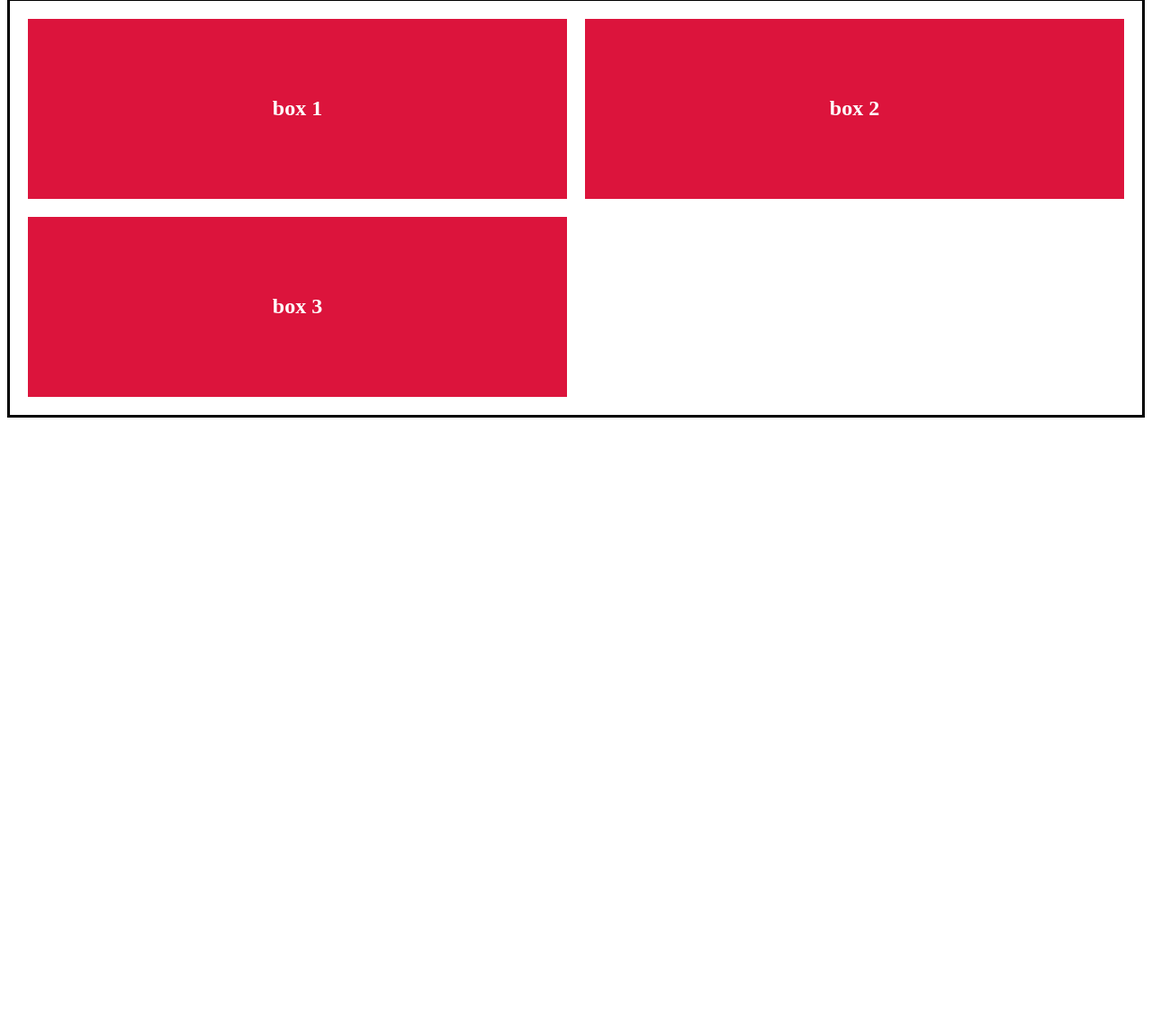
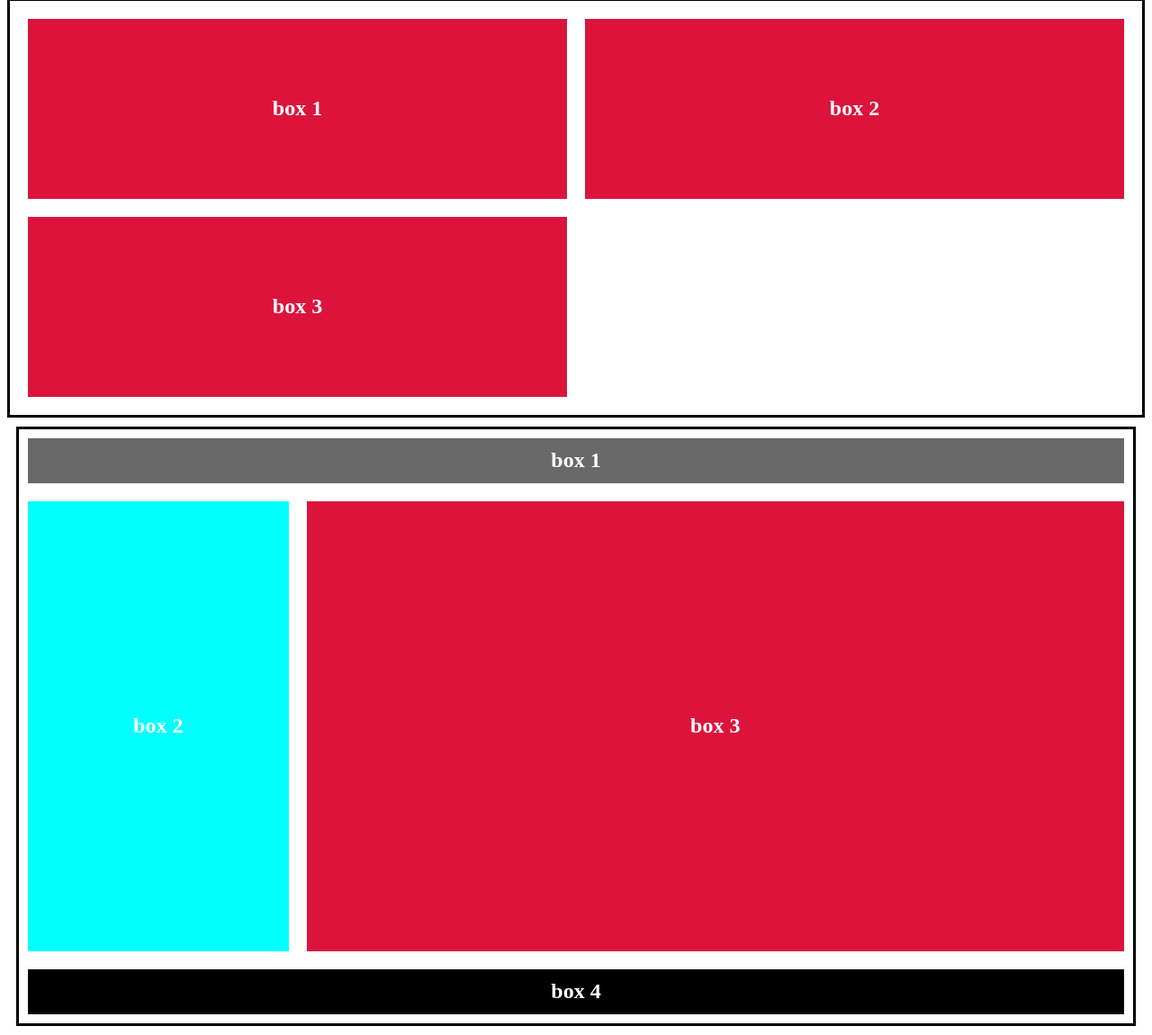
Before and after one commit to alamin0561464977/CSS-grid, a plain HTML site: page index.html in a window 1280 px wide. Shown: the part 768-1918 px from the top of the page at 90% size. Before the commit the page ends 1242 px from the top, so only its background shows below. Drawn offline with Linux system fonts and the light colour scheme.

Commit message:
added a CSS Grid Layout Module

```diff
--- a/index.html
+++ b/index.html
@@ -36,6 +36,67 @@
             grid-template-columns: repeat(2, 1fr);
             gap: 20px;
         }
+
+        .container-1 {
+            border: 3px solid;
+            margin: 10px;
+            padding: 10px;
+            display: grid;
+            grid-template-columns: repeat(12, 1fr);
+            grid-template-rows: 50px auto 50px;
+            grid-template-areas:
+                "g1 g1 g1 g1 g1 g1 g1 g1 g1 g1 g1 g1"
+                "g2 g2 g2 g3 g3 g3 g3 g3 g3 g3 g3 g3"
+                "g4 g4 g4 g4 g4 g4 g4 g4 g4 g4 g4 g4"
+            ;
+            gap: 20px;
+        }
+
+        .grid-item-1 {
+            background-color: dimgrey;
+            display: flex;
+            align-items: center;
+            justify-content: center;
+            font-size: 1.5em;
+            font-weight: 700;
+            color: #ffff;
+            grid-area: g1;
+        }
+
+        .grid-item-2 {
+            background-color: aqua;
+            display: flex;
+            align-items: center;
+            justify-content: center;
+            font-size: 1.5em;
+            font-weight: 700;
+            color: #ffff;
+            height: 100%;
+            grid-area: g2;
+        }
+
+        .grid-item-3 {
+            background-color: crimson;
+            display: flex;
+            align-items: center;
+            justify-content: center;
+            font-size: 1.5em;
+            font-weight: 700;
+            color: #ffff;
+            height: 500px;
+            grid-area: g3;
+        }
+
+        .grid-item-4 {
+            background-color: black;
+            display: flex;
+            align-items: center;
+            justify-content: center;
+            font-size: 1.5em;
+            font-weight: 700;
+            color: #ffff;
+            grid-area: g4;
+        }
     </style>
 </head>
 
@@ -62,6 +123,12 @@
             <div class="grid-item">box 7</div>
             <div class="grid-item">box 8</div> -->
         </div>
+        <div class="container-1">
+            <div class="grid-item-1">box 1</div>
+            <div class="grid-item-2">box 2</div>
+            <div class="grid-item-3">box 3</div>
+            <div class="grid-item-4">box 4</div>
+        </div>
     </section>
 </body>
 
```
